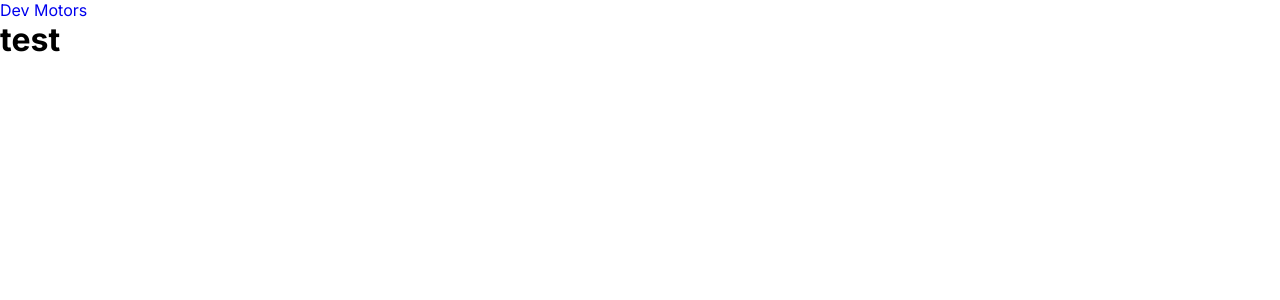
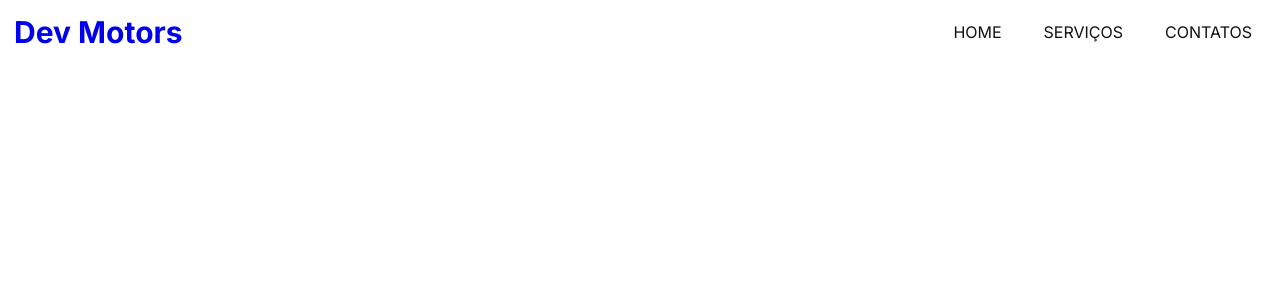
Before and after one commit to vitormarinheiro1/DevMotors, a Next.js app: page / in a window 1280 px wide. Shown: the top 300 px of the page. Built offline with nearby package versions, Linux system fonts and the light colour scheme.

Commit message:
Adicionando Header

```diff
--- a/src/app/page.tsx
+++ b/src/app/page.tsx
@@ -1,9 +1,7 @@
 export default function Home() {
   return (
     <main>
-      <div>
-        <h1>test</h1>
-      </div>
+
     </main>
   );
 }
--- a/src/components/header/index.tsx
+++ b/src/components/header/index.tsx
@@ -1,9 +1,25 @@
+"use client";
+
+import { useState, useEffect} from 'react'
 import Link from 'next/link'
 import styles from './styles.module.scss'
 
+
 export function Header() {
+    const [top, setTop] = useState(true);
+
+    const scrollHandler = () => {
+        window.scrollY > 10 ? setTop(false) : setTop(true)
+    }
+
+    useEffect(() => {
+        window.addEventListener("scroll", scrollHandler)
+
+        return () => window.removeEventListener("scroll", scrollHandler)
+    }, [top])
+
     return (
-        <header className={styles.header}>
+        <header className={`${styles.header} ${!top ? styles.fixed : styles.background}`}>
             <div className={styles.container}>
                 <div className={styles.content}>
                     <div className={styles.contentLogo}>
@@ -11,6 +27,19 @@ export function Header() {
                             Dev Motors
                         </Link>
                     </div>
+
+                    <nav className={styles.nav}>
+                        <Link href="/">
+                            HOME
+                        </Link>
+                        <Link href="/#servicos">
+                            SERVIÇOS
+                        </Link>
+                        <Link href="/#contatos">
+                            CONTATOS
+                        </Link>
+                    </nav>
+
                 </div>
             </div>
         </header>
--- a/src/components/header/styles.module.scss
+++ b/src/components/header/styles.module.scss
@@ -0,0 +1,66 @@
+.header {
+    width: 100%;
+    z-index: 99; // DEIXAR HEADER FIXO
+    position: fixed;
+    background-color: #FFF;
+}
+
+.fixed {
+    position: fixed;
+    background-color: rgba(252, 252, 252, 0.73);
+    -webkit-box-shadow: 0px 6px 20px -12px rgba(0,0,0, 0.6);
+    -moz-box-shadow: 0px 6px 20px -12px rgba(0,0,0, 0.6);
+    box-shadow: 0px 6px 20px -12px rgba(0,0,0, 0.6);
+    backdrop-filter: blur(4px);
+}
+
+.background {
+    background-color: #FFF;
+}
+
+.container {
+    max-width: 1280px;
+    margin: 0 auto;
+    padding: 0 14px;
+}
+
+.content {
+    display: flex;
+    align-items: center;
+    justify-content: space-between;
+    height: 64px;
+}
+
+.contentLogo {
+    display: none;
+}
+
+.contentLogo {
+    font-weight: bold;
+    color: #121212;
+    font-size: 30px;
+}
+
+.nav {
+    display: flex;
+    gap: 14px;
+
+    a{
+        font-weight: medium;
+        color: #121212;
+        display: flex;
+        align-items: center;
+        padding: 8px 14px;
+        transition: all 0.7s;
+    }
+
+    a:hover{
+        transform: scale(1.09   );
+    }
+}
+
+@media (min-width: 640px){
+    .contentLogo{
+        display: flex;
+    }
+}
```
